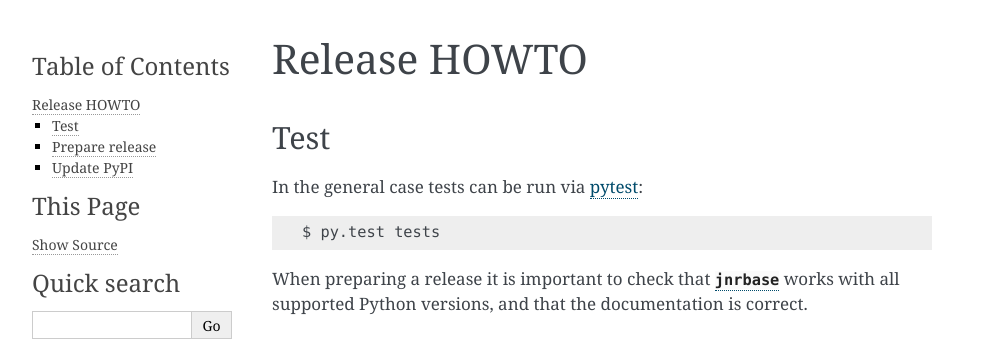
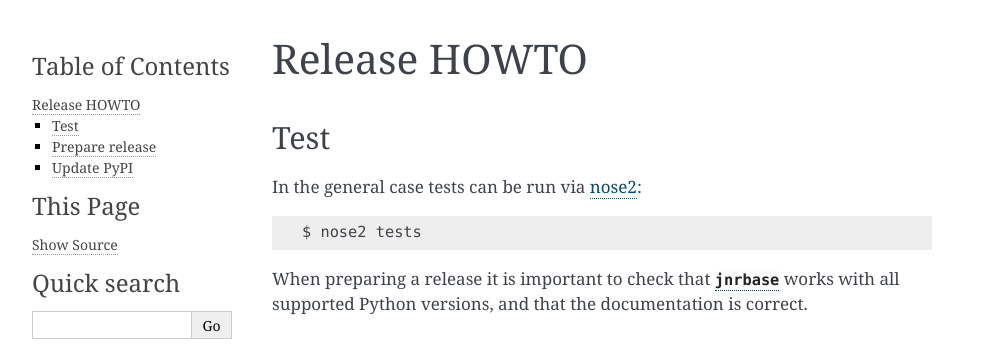
Before and after one commit to JNRowe/jnrbase, a Sphinx documentation site: the page built from doc/release.rst, in a window 1280 px wide. Shown: the top 353 px of the page, without its empty margins (148-1140 px from the left). Built offline with Sphinx 7.4.7, drawn with Linux system fonts in a browser that asks for light colours.

Commit message:
Switch to running tests with nose2
This cuts *eighty* percent off of the run time too!

```diff
--- a/README.rst
+++ b/README.rst
@@ -37,10 +37,10 @@ an issue_ and I'll endeavour to fix it.
 The module has been tested on many UNIX-like systems, including Linux and OS X,
 but it should work fine on other systems too.
 
-To run the tests you'll need pytest_.  Once you have pytest_ installed you can
+To run the tests you'll need nose2_.  Once you have nose2_ installed you can
 run the tests with the following commands::
 
-    $ py.test tests
+    $ nose2 tests
 
 Contributors
 ------------
@@ -77,5 +77,5 @@ reproduce the problem, or even better a patch!
 .. _GPL v3: http://www.gnu.org/licenses/
 .. _Python: http://www.python.org/
 .. _issue: https://github.com/JNRowe/jnrbase/issues
-.. _pytest: http://pytest.org/
+.. _nose2: https://pypi.python.org/pypi/nose2/
 .. _mail: jnrowe@gmail.com
--- a/doc/release.rst
+++ b/doc/release.rst
@@ -12,9 +12,9 @@ Release HOWTO
 Test
 ----
 
-In the general case tests can be run via pytest_::
+In the general case tests can be run via nose2_::
 
-    $ py.test tests
+    $ nose2 tests
 
 When preparing a release it is important to check that :mod:`jnrbase` works
 with all supported Python versions, and that the documentation is correct.
@@ -47,4 +47,4 @@ Fetch the uploaded tarballs, and check for errors.
 You should also perform test installations from PyPI, to check the experience
 :mod:`jnrbase` users will have.
 
-.. _pytest: http://pytest.org/
+.. _nose2: https://pypi.python.org/pypi/nose2/
```
Also changed, not shown: setup.cfg (+0 -7 lines), setup.py (+0 -14 lines), 1 other file.
